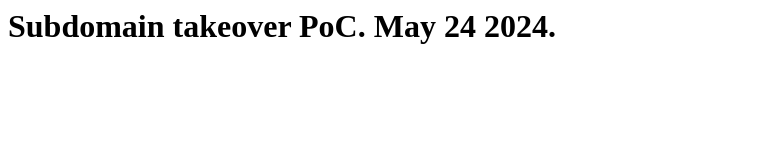
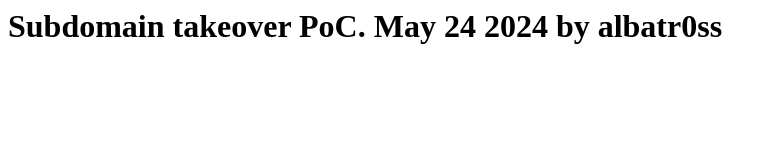
Before and after one commit to calbacetech/azuresectesting101, a plain HTML site: page index.html in a window 1280 px wide. Shown: the whole page, without its empty margins (0-776 px from the left). Drawn offline with Linux system fonts and the light colour scheme.

Commit message:
Update index.html

```diff
--- a/index.html
+++ b/index.html
@@ -1 +1 @@
-<h1> Subdomain takeover PoC. May 24 2024.</h1>
+<h1> Subdomain takeover PoC. May 24 2024 by albatr0ss</h1>
```
